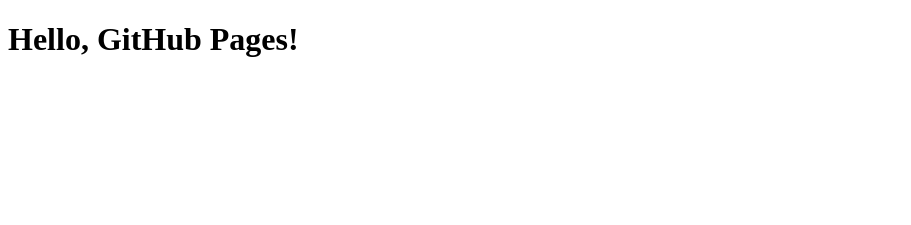
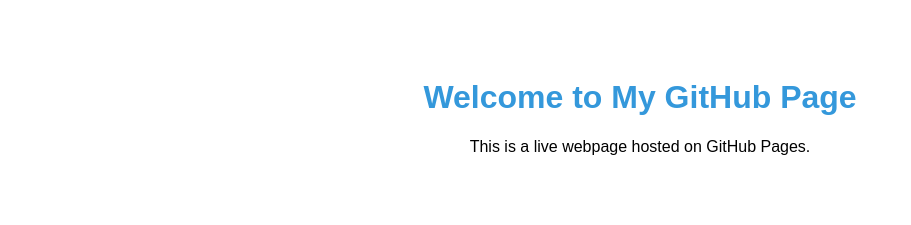
Before and after one commit to Teja5Gowda/LAB, a plain HTML site: page website.html in a window 1280 px wide. Shown: the whole page, without its empty margins (0-911 px from the left). Drawn offline with Linux system fonts and the light colour scheme.

Commit message:
Update website.html

```diff
--- a/website.html
+++ b/website.html
@@ -1,9 +1,16 @@
 <!DOCTYPE html>
-<html>
-    <head>
-        <title>My Website</title>
-    </head>
-    <body>
-        <h1>Hello, GitHub Pages!</h1>
-    </body>
+<html lang="en">
+<head>
+    <meta charset="UTF-8">
+    <meta name="viewport" content="width=device-width, initial-scale=1.0">
+    <title>My GitHub Page</title>
+    <style>
+        body { font-family: Arial, sans-serif; text-align: center; padding: 50px; }
+        h1 { color: #3498db; }
+    </style>
+</head>
+<body>
+    <h1>Welcome to My GitHub Page</h1>
+    <p>This is a live webpage hosted on GitHub Pages.</p>
+</body>
 </html>
```
